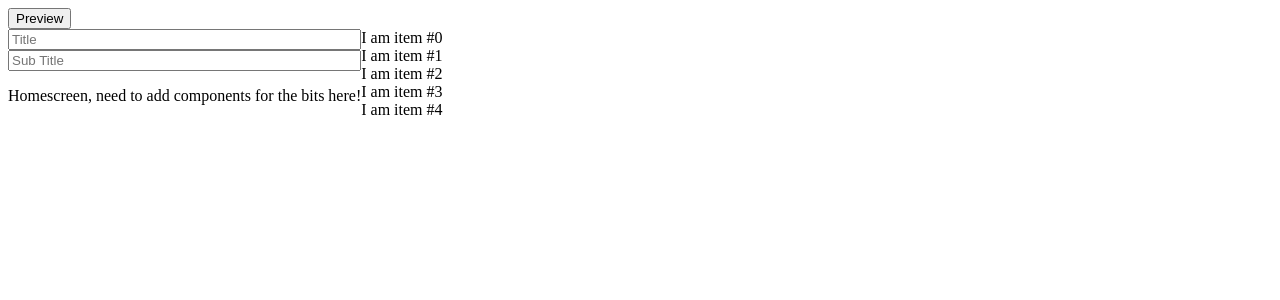
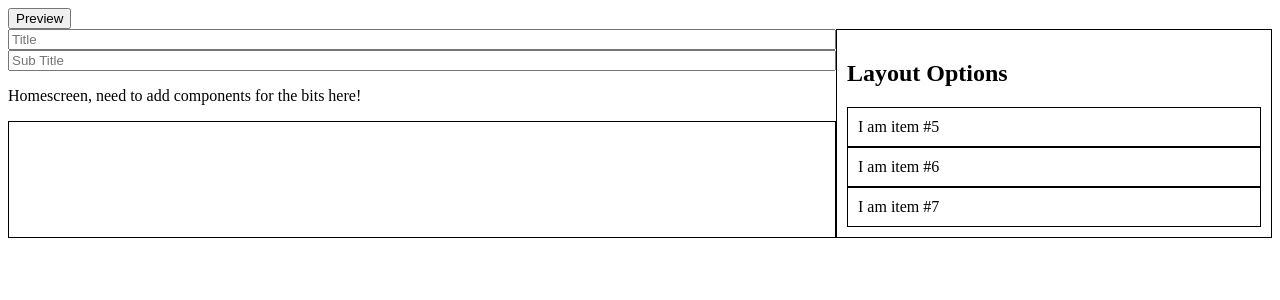
Before and after one commit to arcualberta/InterfaceExperiments, a Vue app in the folder PortalBuilderTest/portalbuilder/: page /#/ in a window 1280 px wide. Shown: the top 300 px of the page. Built offline with nearby package versions, Linux system fonts and the light colour scheme.

Commit message:
added dnd library for items to be added to the portal, it throws an error/warning when duplicates are added

```diff
--- a/PortalBuilderTest/portalbuilder/package.json
+++ b/PortalBuilderTest/portalbuilder/package.json
@@ -16,6 +16,7 @@
     "vue-class-component": "6.0.0",
     "vue-property-decorator": "7.0.0",
     "vue-router": "^3.1.5",
+    "vuedraggable": "^2.23.2",
     "vuex": "^3.1.2"
   },
   "devDependencies": {
--- a/PortalBuilderTest/portalbuilder/src/components/Home.vue
+++ b/PortalBuilderTest/portalbuilder/src/components/Home.vue
@@ -11,11 +11,19 @@
                 <input @input="updateTitle" placeholder="Title"></input>
                 <input @input="updateSubTitle" placeholder="Sub Title"></input>
                 <p>Homescreen, need to add components for the bits here!</p>
+                <draggable class="draggable-item-container" :list="itemsPlaced" group="sharedItems">
+                    <div class="draggable-item" v-for="item in itemsPlaced" :key='item.name'>
+                        <DragItem :idNum=item.id />
+                    </div>
+                </draggable>
             </div>
-            <div class="layout-item-container">
-                <div v-for="item in [0, 1, 2, 3, 4]">
-                    <DragItem :idNum=item />
-                </div>
+            <div class="draggable-item-container">
+                <h2 class="draggable-header">Layout Options</h2>
+                <draggable :list="layoutItems" :group="{ name: 'sharedItems', pull: 'clone', put: false }">
+                    <div class="draggable-item" v-for="item in layoutItems" :key='item.name'>
+                        <DragItem :idNum=item.id />
+                    </div>
+                </draggable>
             </div>
         </div>
     </div>
@@ -23,13 +31,22 @@
 
 <script lang="ts">
     import { Component, Prop, Vue } from 'vue-property-decorator';
-    //import DragItem from './components/Item.vue';
+    import draggable from 'vuedraggable';
 
-    @Component
+    @Component({
+        components:{
+            draggable,
+        }
+    })
     export default class Home extends Vue {
+        itemsPlaced:Array<any> =  [];
+    //TODO: move these to another place to fetch until DB is implemented - they are static tho so...
+        layoutItems:Array<any> =  [
+        { name: "Image Carousel", id: 5, type: "carousel" },
+        { name: "Form", id: 6, type: "form" },
+        { name: "Description", id: 7, type: "description" }
+      ];
 
-        //try controlling the route programmically, use the
-        //router.push thing and put it inside a window.open call and see if that works
 
         openPreview() {
             this.$router.replace('preview');
@@ -50,20 +67,31 @@
 <!-- Add "scoped" attribute to limit CSS to this component only -->
 <style scoped lang="scss">
 
-    .home{
-        display:flex;
-        flex-direction:column;
-    }
-
-        .overall-container{
-        display:flex;
+    .overall-container {
+        display: flex;
         flex-direction: row;
 
-        .layout-item-container{
+        .home {
             display: flex;
             flex-direction: column;
+            width: 100%;
+            flex: 2;
         }
 
+        .draggable-item-container {
+            display: flex;
+            flex-direction: column;
+            padding:10px;
+            justify-content: center;
+            border: solid black 1px;
+            wdith: 100%;
+            flex: 1;
+
+            .draggable-item{
+                border: solid black 1px;
+                padding:10px;
+                cursor:grab;
+            }
         }
-
+    }
 </style>
```
Also changed, not shown: PortalBuilderTest/portalbuilder/src/components/Item.vue (line endings or trailing spaces), 1 other file (tests, documents, lock files or other folders).
